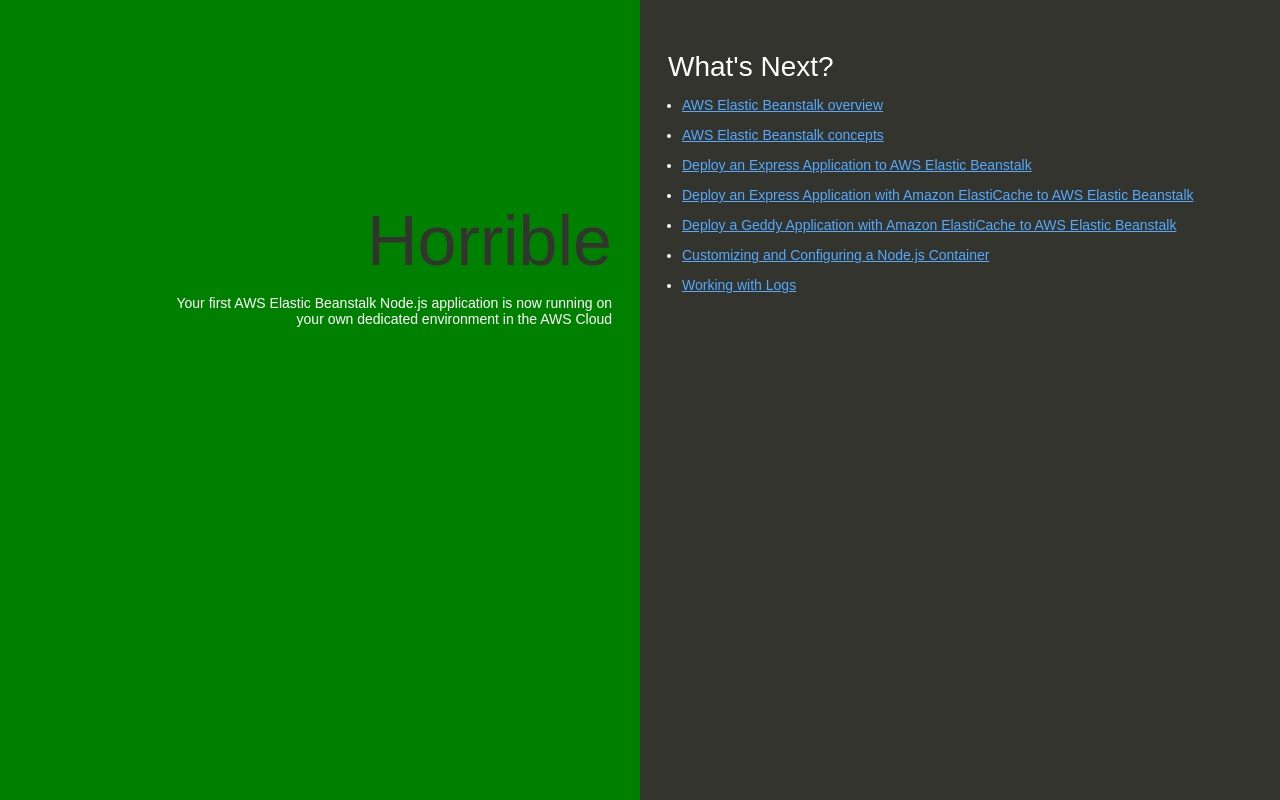
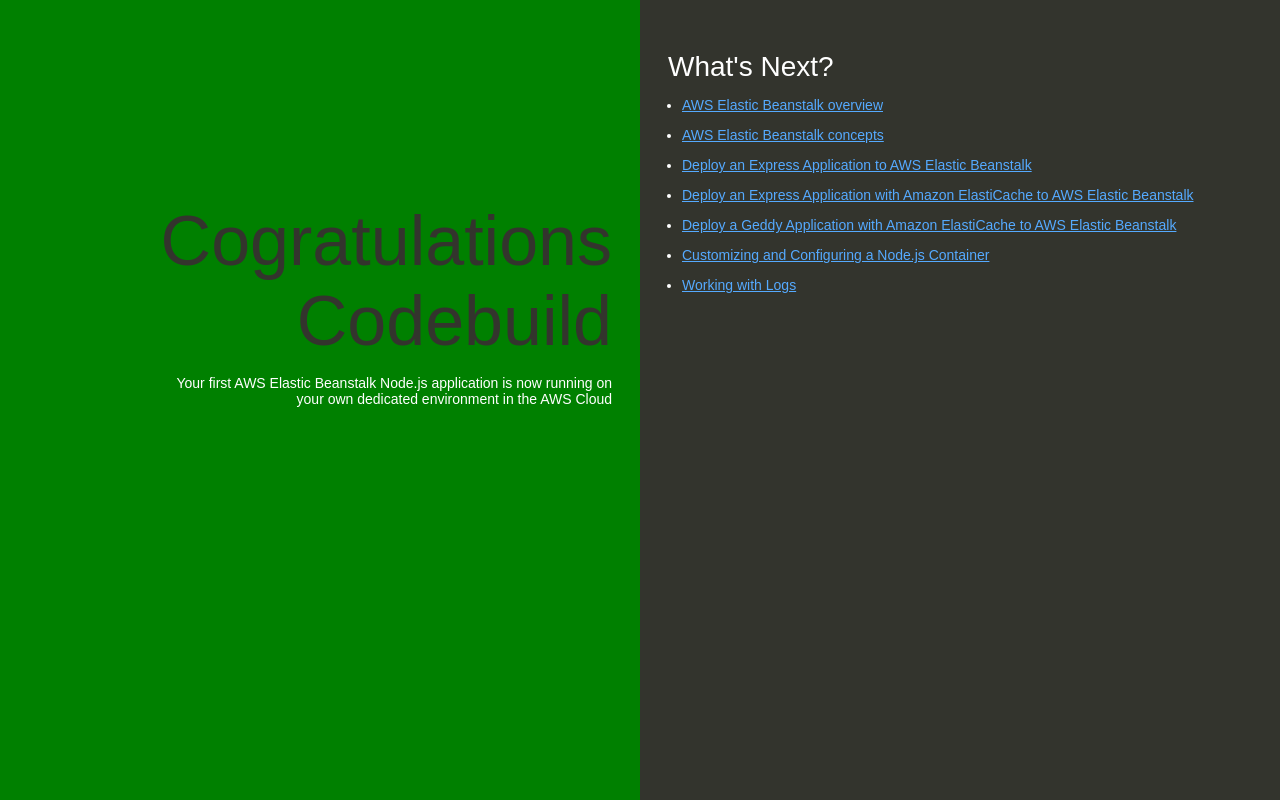
Before and after one commit to AAlysy/code_aws, a website: page index.html in a window 1280 px wide. Drawn offline with Linux system fonts and the light colour scheme.

Commit message:
Update index.html

```diff
--- a/index.html
+++ b/index.html
@@ -74,7 +74,7 @@
   </head>
   <body>
     <div class="textColumn">
-      <h1>Horrible</h1>
+      <h1>Cogratulations Codebuild</h1>
       <p>Your first AWS Elastic Beanstalk Node.js application is now running on your own dedicated environment in the AWS Cloud</p>
     </div>
     <div class="linksColumn">
```
